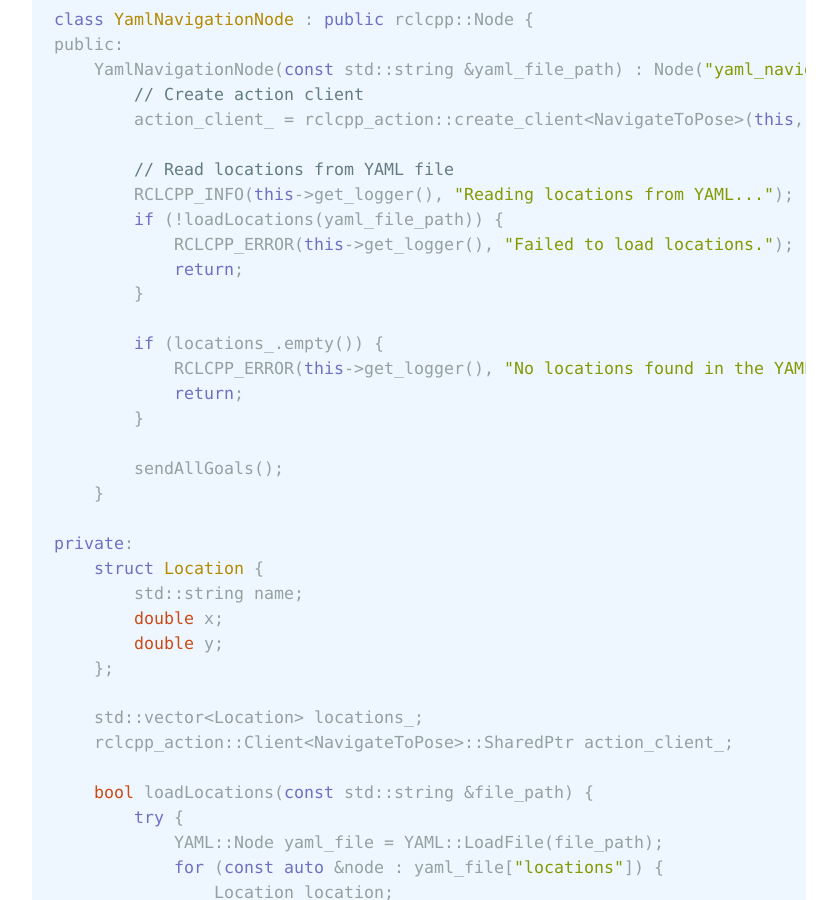
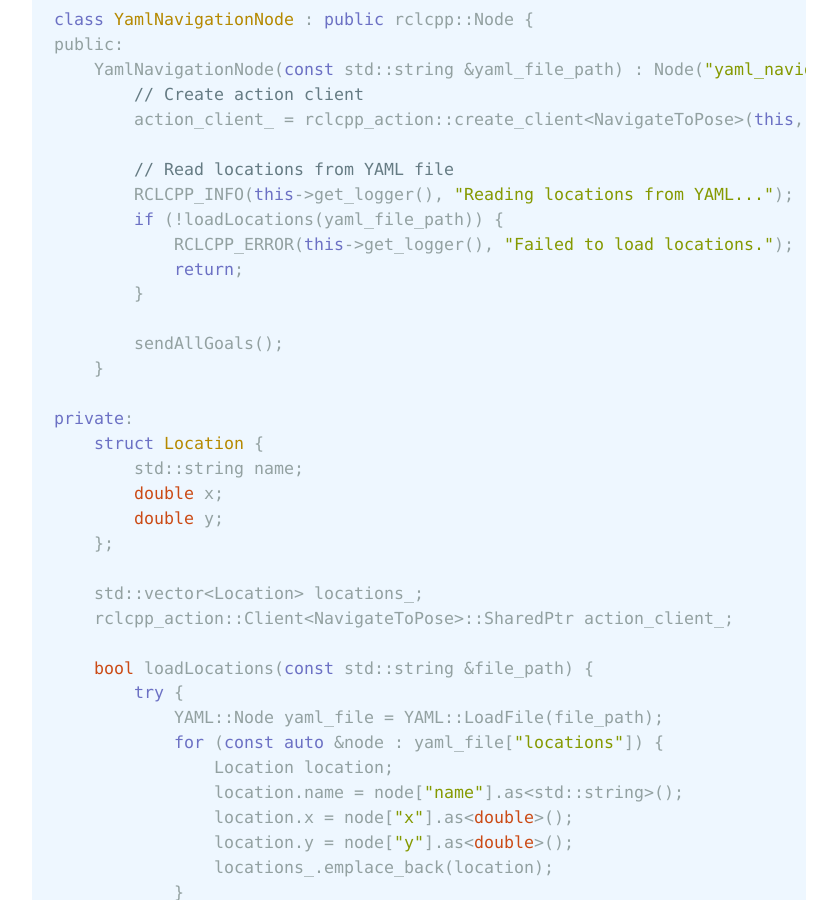
Before and after one commit to conan-io/conan-io.github.io, a Jekyll site: the page built from _posts/2024-11-28-Enhancing-ros-builds-with-Conan.markdown, in a window 1280 px wide and 900 px high, scrolled down 7583 px. Shown: the whole window, without its empty margins (20-857 px from the left). Built offline with Jekyll 4.4.1, drawn with Linux system fonts in a browser that asks for light colours; comment, search, counter and statistics services are not loaded; some of the changed text lies outside the part shown.

Commit message:
compact cpp

```diff
--- a/_posts/2024-11-28-Enhancing-ros-builds-with-Conan.markdown
+++ b/_posts/2024-11-28-Enhancing-ros-builds-with-Conan.markdown
@@ -259,11 +259,6 @@ public:
             return;
         }
 
-        if (locations_.empty()) {
-            RCLCPP_ERROR(this->get_logger(), "No locations found in the YAML file.");
-            return;
-        }
-
         sendAllGoals();
     }
 
@@ -297,33 +292,26 @@ private:
     void sendAllGoals() {
         for (const auto &location : locations_) {
             RCLCPP_INFO(this->get_logger(), "Sending goal to %s: (%.2f, %.2f)", location.name.c_str(), location.x, location.y);
-
             auto goal_msg = NavigateToPose::Goal();
             goal_msg.pose.header.frame_id = "map";
             goal_msg.pose.header.stamp = this->now();
             goal_msg.pose.pose.position.x = location.x;
             goal_msg.pose.pose.position.y = location.y;
             goal_msg.pose.pose.orientation.w = 1.0;
-
             action_client_->async_send_goal(goal_msg);
         }
-
         RCLCPP_INFO(this->get_logger(), "All goals have been sent.");
     }
 };
 
-
 int main(int argc, char **argv) {
     rclcpp::init(argc, argv);
-
     if (argc < 2) {
         RCLCPP_ERROR(rclcpp::get_logger("yaml_navigation_node"), "Usage: yaml_navigation_node <yaml_file_path>");
         return 1;
     }
-
     std::string yaml_file_path = argv[1];
     std::make_shared<YamlNavigationNode>(yaml_file_path);
-
     rclcpp::shutdown();
     return 0;
 }
```
